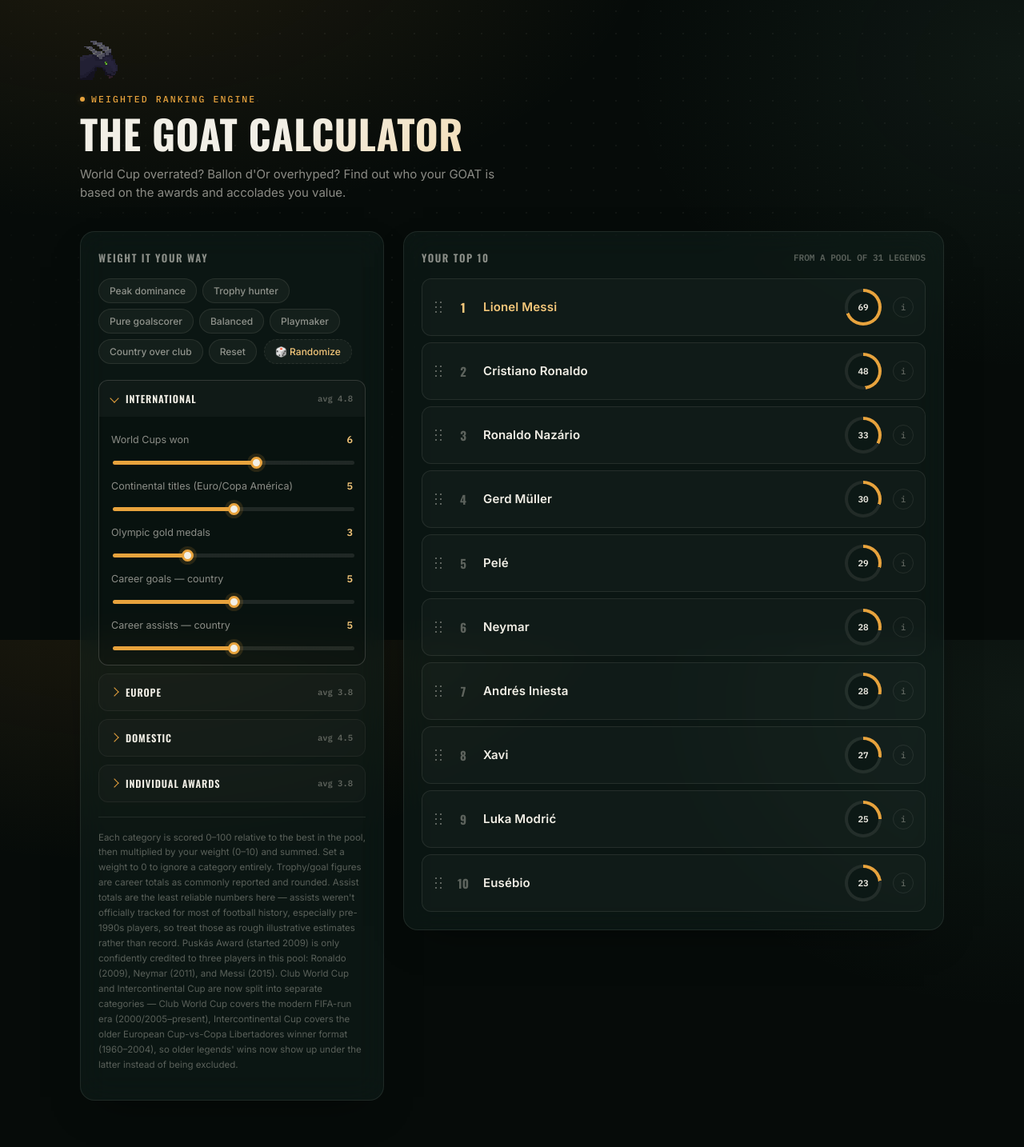
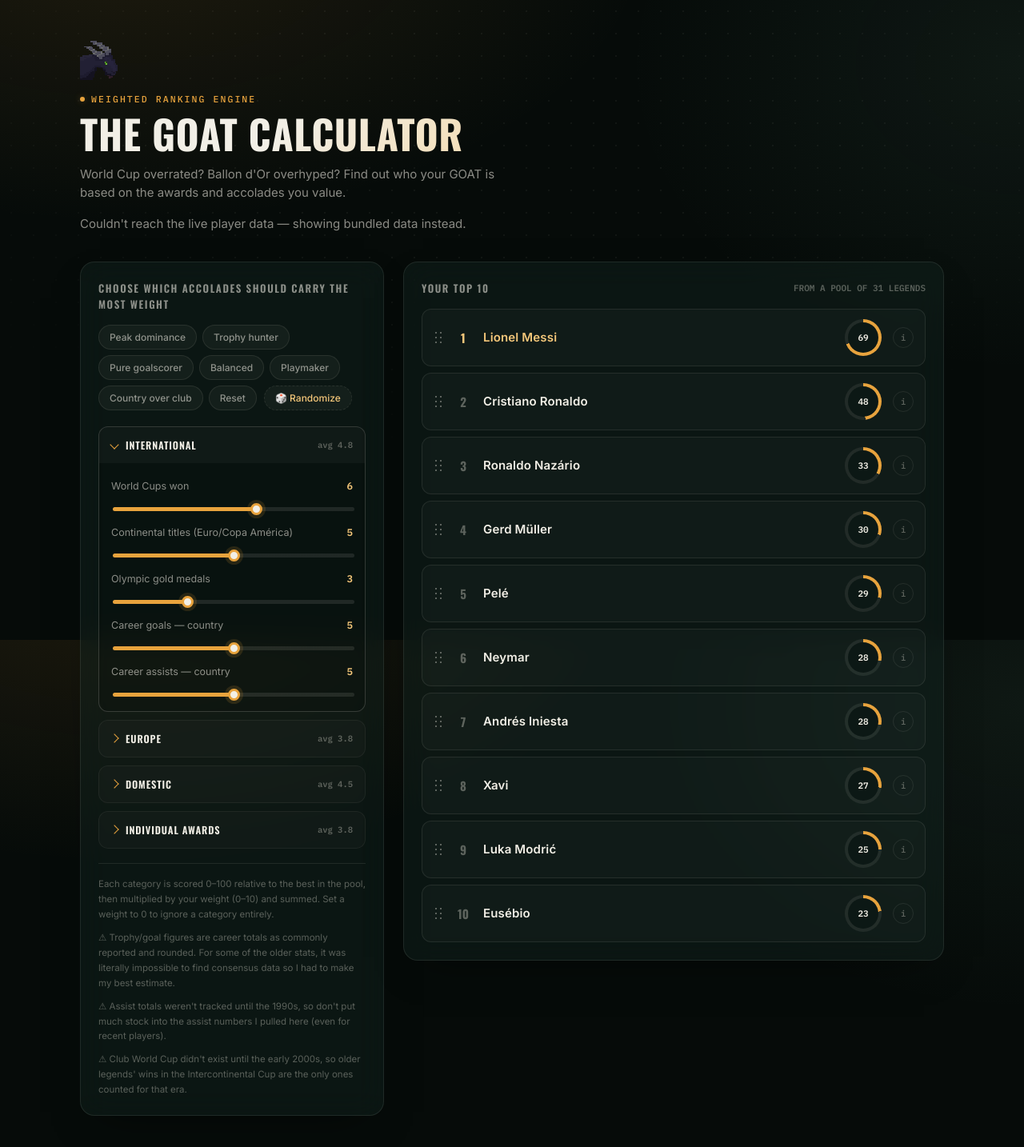
Before and after one commit to klaviette/FutRanker, a React (Vite) app: page / in a window 1280 px wide. Shown: the top 1434 px of the page at 80% size. Built offline with nearby package versions, Linux system fonts and the light colour scheme; no server answers.

Commit message:
Added data source

```diff
--- a/index.html
+++ b/index.html
@@ -2,7 +2,7 @@
 <html lang="en">
   <head>
     <meta charset="UTF-8" />
-    <link rel="icon" type="image/png" href="/GoatCalcLogo.png" />
+    <link rel="icon" type="image/png" href="/GoatCalcLogo.png" style="transform: reflection(45deg);" />
     <meta name="viewport" content="width=device-width, initial-scale=1.0" />
     <title>The GOAT Calculator</title>
     <link rel="preconnect" href="https://fonts.googleapis.com" />
--- a/src/App.jsx
+++ b/src/App.jsx
@@ -1,20 +1,41 @@
-import { useState, useMemo } from 'react'
-import { PLAYERS } from './data/players'
+import { useState, useEffect, useMemo } from 'react'
+import { PLAYERS as FALLBACK_PLAYERS } from './data/players'
 import { PRESETS } from './data/presets'
-import { scorePlayer } from './utils/scoring'
+import { scorePlayer, computeMaxes } from './utils/scoring'
 import WeightPanel from './components/WeightPanel'
 import RankPanel from './components/RankPanel'
 
+const DATA_URL = 'https://klaviette.github.io/futrankerdata/greatest_players_full.json'
+
 export default function App() {
   const [weights, setWeights] = useState({ ...PRESETS['Balanced'] })
+  const [players, setPlayers] = useState(null)
+  const [loadError, setLoadError] = useState(false)
 
-  const ranked = useMemo(() =>
-    PLAYERS
-      .map(p => { const s = scorePlayer(p, weights); return { ...p, _total: s.total, _pct: s.pct } })
+  useEffect(() => {
+    let cancelled = false
+    fetch(DATA_URL)
+      .then(res => {
+        if (!res.ok) throw new Error(`Failed to fetch player data: ${res.status}`)
+        return res.json()
+      })
+      .then(data => { if (!cancelled) setPlayers(data) })
+      .catch(err => {
+        console.error('Failed to load remote player data, using bundled fallback:', err)
+        if (!cancelled) { setPlayers(FALLBACK_PLAYERS); setLoadError(true) }
+      })
+    return () => { cancelled = true }
+  }, [])
+
+  const maxes = useMemo(() => (players ? computeMaxes(players) : null), [players])
+
+  const ranked = useMemo(() => {
+    if (!players || !maxes) return []
+    return players
+      .map(p => { const s = scorePlayer(p, weights, maxes); return { ...p, _total: s.total, _pct: s.pct } })
       .sort((a, b) => b._total - a._total)
-      .slice(0, 10),
-    [weights]
-  )
+      .slice(0, 10)
+  }, [players, maxes, weights])
 
   return (
     <div className="wrap">
@@ -26,12 +47,19 @@ export default function App() {
           <p className="sub">
             World Cup overrated? Ballon d'Or overhyped? Find out who your GOAT is based on the awards and accolades you value.
           </p>
+          {loadError && <p className="sub">Couldn't reach the live player data — showing bundled data instead.</p>}
         </div>
       </header>
 
       <div className="board">
         <WeightPanel weights={weights} setWeights={setWeights} />
-        <RankPanel ranked={ranked} />
+        {players ? (
+          <RankPanel ranked={ranked} poolSize={players.length} />
+        ) : (
+          <section className="panel">
+            <h2>Loading players…</h2>
+          </section>
+        )}
       </div>
     </div>
   )
--- a/src/components/RankPanel.jsx
+++ b/src/components/RankPanel.jsx
@@ -1,8 +1,7 @@
 import { useState, useEffect, useLayoutEffect, useRef } from 'react'
-import { PLAYERS } from '../data/players'
 import RankRow from './RankRow'
 
-export default function RankPanel({ ranked }) {
+export default function RankPanel({ ranked, poolSize }) {
   const [order, setOrder] = useState(ranked)
   const [draggingKey, setDraggingKey] = useState(null)
   const listRef = useRef(null)
@@ -150,7 +149,7 @@ export default function RankPanel({ ranked }) {
     <section className="panel">
       <h2>
         Your Top 10{' '}
-        <span className="panel-meta">from a pool of {PLAYERS.length} legends</span>
+        <span className="panel-meta">from a pool of {poolSize} legends</span>
       </h2>
       <ul className="rank-list" ref={listRef}>
         {order.map((player, idx) => (
--- a/src/components/WeightPanel.jsx
+++ b/src/components/WeightPanel.jsx
@@ -2,15 +2,12 @@ import { useState } from 'react'
 import { CATEGORIES, GROUP_ORDER } from '../data/categories'
 import { PRESETS } from '../data/presets'
 
-const NOTE = `Each category is scored 0–100 relative to the best in the pool, then multiplied by your \
-weight (0–10) and summed. Set a weight to 0 to ignore a category entirely. Trophy/goal figures are \
-career totals as commonly reported and rounded. Assist totals are the least reliable numbers here — \
-assists weren't officially tracked for most of football history, especially pre-1990s players, so treat \
-those as rough illustrative estimates rather than record. Puskás Award (started 2009) is only confidently \
-credited to three players in this pool: Ronaldo (2009), Neymar (2011), and Messi (2015). Club World Cup \
-and Intercontinental Cup are now split into separate categories — Club World Cup covers the modern \
-FIFA-run era (2000/2005–present), Intercontinental Cup covers the older European Cup-vs-Copa Libertadores \
-winner format (1960–2004), so older legends' wins now show up under the latter instead of being excluded.`
+const NOTE_PARAGRAPHS = [
+  "Each category is scored 0–100 relative to the best in the pool, then multiplied by your weight (0–10) and summed. Set a weight to 0 to ignore a category entirely.",
+  "⚠ Trophy/goal figures are career totals as commonly reported and rounded. For some of the older stats, it was literally impossible to find consensus data so I had to make my best estimate.",
+  "⚠ Assist totals weren't tracked until the 1990s, so don't put much stock into the assist numbers I pulled here (even for recent players).",
+  "⚠ Club World Cup didn't exist until the early 2000s, so older legends' wins in the Intercontinental Cup are the only ones counted for that era.",
+]
 
 export default function WeightPanel({ weights, setWeights }) {
   const [openGroups, setOpenGroups] = useState(new Set([GROUP_ORDER[0]]))
@@ -33,7 +30,7 @@ export default function WeightPanel({ weights, setWeights }) {
 
   return (
     <section className="panel">
-      <h2>Weight it your way</h2>
+      <h2>Choose which accolades should carry the most weight</h2>
 
       <div className="presets">
         {Object.keys(PRESETS).map(name => (
@@ -86,7 +83,11 @@ export default function WeightPanel({ weights, setWeights }) {
         })}
       </div>
 
-      <p className="note">{NOTE}</p>
+      <div className="note">
+        {NOTE_PARAGRAPHS.map((paragraph, i) => (
+          <p key={i}>{paragraph}</p>
+        ))}
+      </div>
     </section>
   )
 }
--- a/src/index.css
+++ b/src/index.css
@@ -269,6 +269,8 @@ input[type="range"]::-moz-range-thumb{
   padding-top: 16px;
   border-top: 1px solid var(--border);
 }
+.note p{ margin: 0 0 10px; }
+.note p:last-child{ margin-bottom: 0; }
 
 .rank-list{ list-style:none; margin:0; padding:0; display:flex; flex-direction:column; gap: 8px; }
 .rank-row{
--- a/src/utils/scoring.js
+++ b/src/utils/scoring.js
@@ -1,18 +1,27 @@
 import { CATEGORIES } from '../data/categories'
-import { PLAYERS } from '../data/players'
 
-export const MAXES = (() => {
+// finds the max value for the current pool of players for each category
+// scores for everyone are based around this value
+export function computeMaxes(players) {
   const m = {}
-  CATEGORIES.forEach(c => { m[c.key] = Math.max(...PLAYERS.map(p => p[c.key]), 1) })
+  CATEGORIES.forEach(c => { m[c.key] = Math.max(...players.map(p => p[c.key] || 0), 1) })
   return m
-})()
+}
 
-export function scorePlayer(p, weights) {
+
+// formula explanation: each player's stat is scored as a percent of the highest in the field
+// these values are then multiplied by the user's weights and summed to get the total score
+// the player's score out of the total possible points is then calculated as a percentage which is displayed
+// final list is sorted based on high-to-low scoring of these players
+export function scorePlayer(p, weights, maxes) {
   let total = 0, max = 0
   CATEGORIES.forEach(c => {
-    const norm = (p[c.key] / MAXES[c.key]) * 100
+    const norm = ((p[c.key] || 0) / maxes[c.key]) * 100
     total += norm * weights[c.key]
     max += 100 * weights[c.key]
   })
   return { total, pct: max > 0 ? (total / max) * 100 : 0 }
 }
+
+// so basically its completely arbitrary of a score but should provide a reasonable ranking of players relative to each other
+// based on the user specified weights
```
Also changed, not shown: src/components/DisclaimerPanel.jsx (added).
